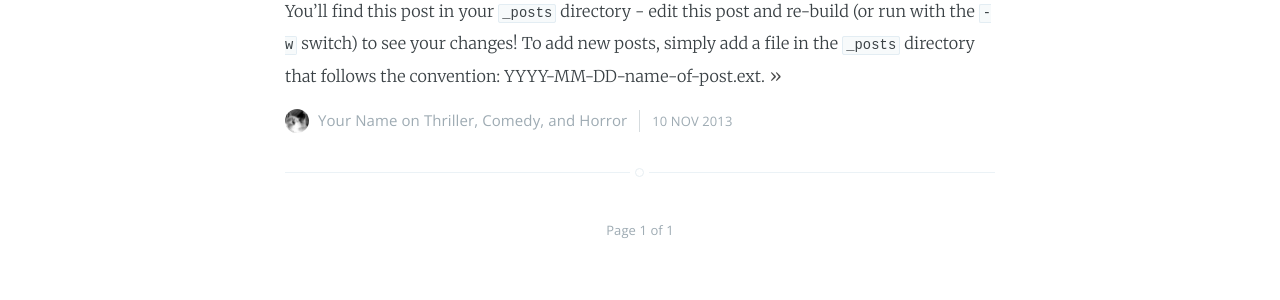
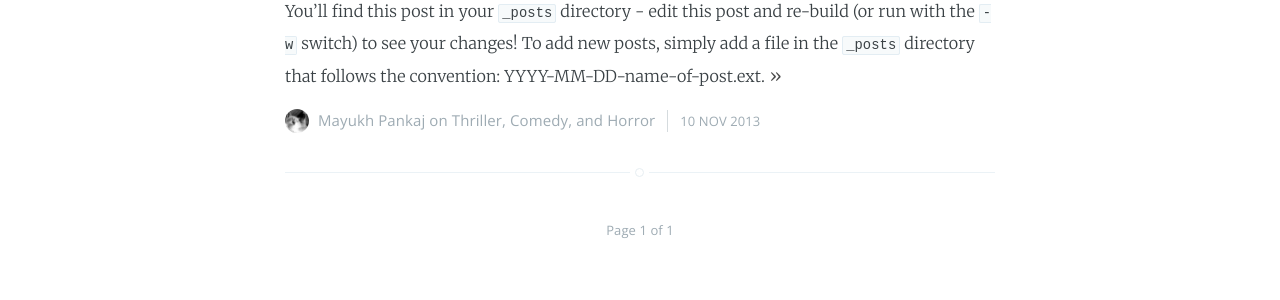
Before and after one commit to mayukhpankaj/blog, a Jekyll site: the page built from index.html, in a window 1280 px wide. Shown: the part 471-771 px from the top of the page. Built offline with Jekyll 4.4.1, drawn with Linux system fonts in a browser that asks for light colours; the list of posts is cut into pages by our own code.

Commit message:
Update _config.yml

```diff
--- a/_config.yml
+++ b/_config.yml
@@ -13,7 +13,7 @@ plugins: [jekyll-paginate]
 
 # Details for the RSS feed generator
 url: ""
-author: "Your Name"
+author: "Mayukh Pankaj"
 
 # Disqus config
 disqus-shortname: ""
```
